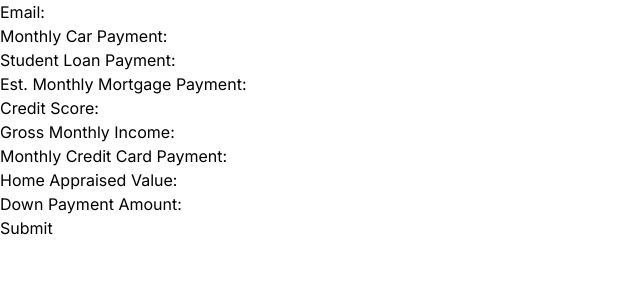
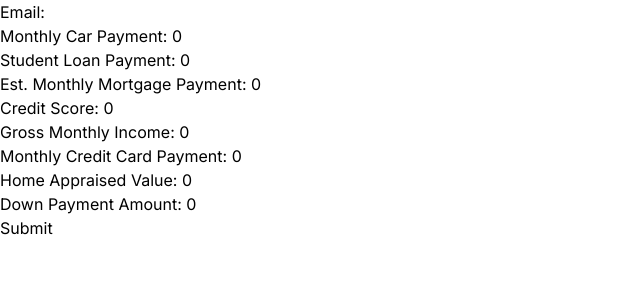
Before and after one commit to HackUTD-X-2023/project, a Next.js app: page / in a window 1280 px wide. Shown: the top 300 px of the page, without its empty margins (0-640 px from the left). Built offline with nearby package versions, Linux system fonts and the light colour scheme.

Commit message:
API route to make openai request

```diff
--- /dev/null
+++ b/app/api/route.js
@@ -0,0 +1,35 @@
+// This code is for v4 of the openai package: npmjs.com/package/openai
+import OpenAI from "openai";
+
+export async function POST(request) {
+    const body = await request.json()
+
+    const openai = new OpenAI({
+        apiKey: process.env.OPENAI_API_KEY,
+    });
+
+    const response = await openai.chat.completions.create({
+        model: "gpt-3.5-turbo-16k",
+        messages: [
+            {
+                "role": "system",
+                "content": "Use provided home buyer's financial data such as car payments, student loan payments, gross monthly income, etc., to help the home buyer.\n    •    If LTV is above 80%, recommend a higher down payment or a cheaper home.\n    •    For DTI above 43%, suggest paying off debts or transferring balances to lower interest rate loans.\n    •    If FEDTI is above 28%, advise on reducing the monthly mortgage payment or increasing gross income.\n    •    If rejected, include a personalized suggestion for each buyer on what they can do to meet the necessary criteria.\n    •    Prioritize clarity and conciseness in your output, providing a clear indication of approval or suggestions for improvement.\n    •    Act as a consultant who is talking to a potential home buyer about their options.\n    •    You will be provided the LTV, DTI, FEDTI, and credit score. Do not discuss the calculations of these metrics, only the analysis of them as if you were talking to a potential home buyer.\n    •    At the end of your analysis, provide a brief summary and a statement about the conclusion of your analysis."
+            },
+            {
+                "role": "user",
+                "content": createPrompt(body.creditScore, body.ltv, body.dti, body.fedti)
+            }
+        ],
+        temperature: 1,
+        max_tokens: 1000,
+        top_p: 1,
+        frequency_penalty: 0,
+        presence_penalty: 0,
+    });
+
+    return Response.json({ response })
+}
+
+function createPrompt(creditScore, ltv, dti, fedti) {
+    return `Hello, I need to determine if I am ready to purchase a home based on the following criteria:\n\nCredit rating should be 640 or above.\nLTV (loan-to-value) should be ≤ 80%.\nDTI (debt-to-income ratio) should not exceed 43%.\nFront-end debt to income (FEDTI) should be ≤ 28%.\n\nPlease analyze the data and calculate the LTV, DTI, and FEDTI for each potential buyer. Then, assess whether they meet the criteria for home purchase readiness. If they do not, suggest steps they could take to improve their financial situation.\n\nCredit score: ${creditScore}\nLTV: ${ltv}\nDTI: ${dti}\nFEDTI: ${fedti}`
+}
--- a/app/page.js
+++ b/app/page.js
@@ -1,78 +1,93 @@
 'use client';
 
-import React from 'react';
+import React, { useState } from 'react';
+
 export default function Home() {
 
-  const [carPayment, setCarPayment] = React.useState();
+  const [carPayment, setCarPayment] = useState(0);
   const handleCarPaymentChange = (e) => {
     setCarPayment(e.target.value);
   }
-  const [studentLoan, setStudentLoan] = React.useState();
+  const [studentLoan, setStudentLoan] = useState(0);
   const handleStudentLoanChange = (e) => {
     setStudentLoan(e.target.value);
   }
 
-  const [mortgage, setMortgage] = React.useState();
+  const [mortgage, setMortgage] = useState(0);
   const handleMortgageChange = (e) => {
     setMortgage(e.target.value);
   }
 
-  const [creditScore, setCreditScore] = React.useState();
+  const [creditScore, setCreditScore] = useState(0);
   const handleCreditScoreChange = (e) => {
     setCreditScore(e.target.value);
   }
 
-  const [income, setIncome] = React.useState();
+  const [income, setIncome] = useState(0);
   const handleIncomeChange = (e) => {
     setIncome(e.target.value);
   }
 
-  const [cardPayment, setCardPayment] = React.useState();
+  const [cardPayment, setCardPayment] = useState(0);
   const handleCardPaymentChange = (e) => {
     setCardPayment(e.target.value);
   }
 
-  const [homeValue, setHomeValue] = React.useState();
+  const [homeValue, setHomeValue] = useState(0);
   const handleHomeValueChange = (e) => {
     setHomeValue(e.target.value);
   }
 
-  const [downPayment, setDownPayment] = React.useState();
+  const [downPayment, setDownPayment] = useState(0);
   const handleDownPaymentChange = (e) => {
     setDownPayment(e.target.value);
+  }
+
+  const handleSubmit = async (e) => {
+    e.preventDefault();
+
+    const res = await fetch('/api', {
+      method: 'POST',
+      headers: {
+        'Content-Type': 'application/json',
+      },
+      body: JSON.stringify({ creditScore: creditScore, ltv: income, dti: income, fedti: income }),
+    });
+
+    console.log(await res.json())
   }
 
   return (
     <main>
       <form>
         <label htmlFor="email">Email: </label>
-        <input type="email" name="email"/> <br/>
+        <input type="email" name="email" /> <br />
 
         <label htmlFor="CarPayment">Monthly Car Payment: </label>
-        <input type="number" value = {carPayment} onChange={handleCarPaymentChange} name="CarPayment"/><br/>
+        <input type="number" value={carPayment} onChange={handleCarPaymentChange} name="CarPayment" /><br />
 
         <label htmlFor="StudentLoan">Student Loan Payment: </label>
-        <input type="number" value={studentLoan} onChange={handleStudentLoanChange} name="StudentLoan"/><br/>
+        <input type="number" value={studentLoan} onChange={handleStudentLoanChange} name="StudentLoan" /><br />
 
         <label htmlFor="Mortgage">Est. Monthly Mortgage Payment: </label>
-        <input type="number" value={mortgage} onChange={handleMortgageChange} name="Mortgage"/><br/>
+        <input type="number" value={mortgage} onChange={handleMortgageChange} name="Mortgage" /><br />
 
         <label htmlFor="CreditScore">Credit Score: </label>
-        <input type="number" value={creditScore} onChange={handleCreditScoreChange} name="CreditScore"/><br/>
+        <input type="number" value={creditScore} onChange={handleCreditScoreChange} name="CreditScore" /><br />
 
         <label htmlFor="Income">Gross Monthly Income: </label>
-        <input type="Number" value={income} onChange={handleIncomeChange} name="Income"/><br/>
+        <input type="Number" value={income} onChange={handleIncomeChange} name="Income" /><br />
 
         <label htmlFor="CreditCardPayment">Monthly Credit Card Payment: </label>
-        <input type="number" value={cardPayment} onChange={handleCardPaymentChange} name="CreditCardPayment"/><br/>
+        <input type="number" value={cardPayment} onChange={handleCardPaymentChange} name="CreditCardPayment" /><br />
 
         <label htmlFor="HomeAppraisedValue">Home Appraised Value: </label>
-        <input type="number" value={homeValue} onChange={handleHomeValueChange} name="HomeAppraisedValue"/><br/>
+        <input type="number" value={homeValue} onChange={handleHomeValueChange} name="HomeAppraisedValue" /><br />
 
         <label htmlFor="DownPayment">Down Payment Amount: </label>
-        <input type="number" value={downPayment} onChange={handleDownPaymentChange} name="DownPayment"/><br/>
+        <input type="number" value={downPayment} onChange={handleDownPaymentChange} name="DownPayment" /><br />
 
-        <input type="submit" name="submit"/>
+        <button type="submit" name="submit" onClick={handleSubmit}>Submit</button>
       </form>
     </main>
   )
```
